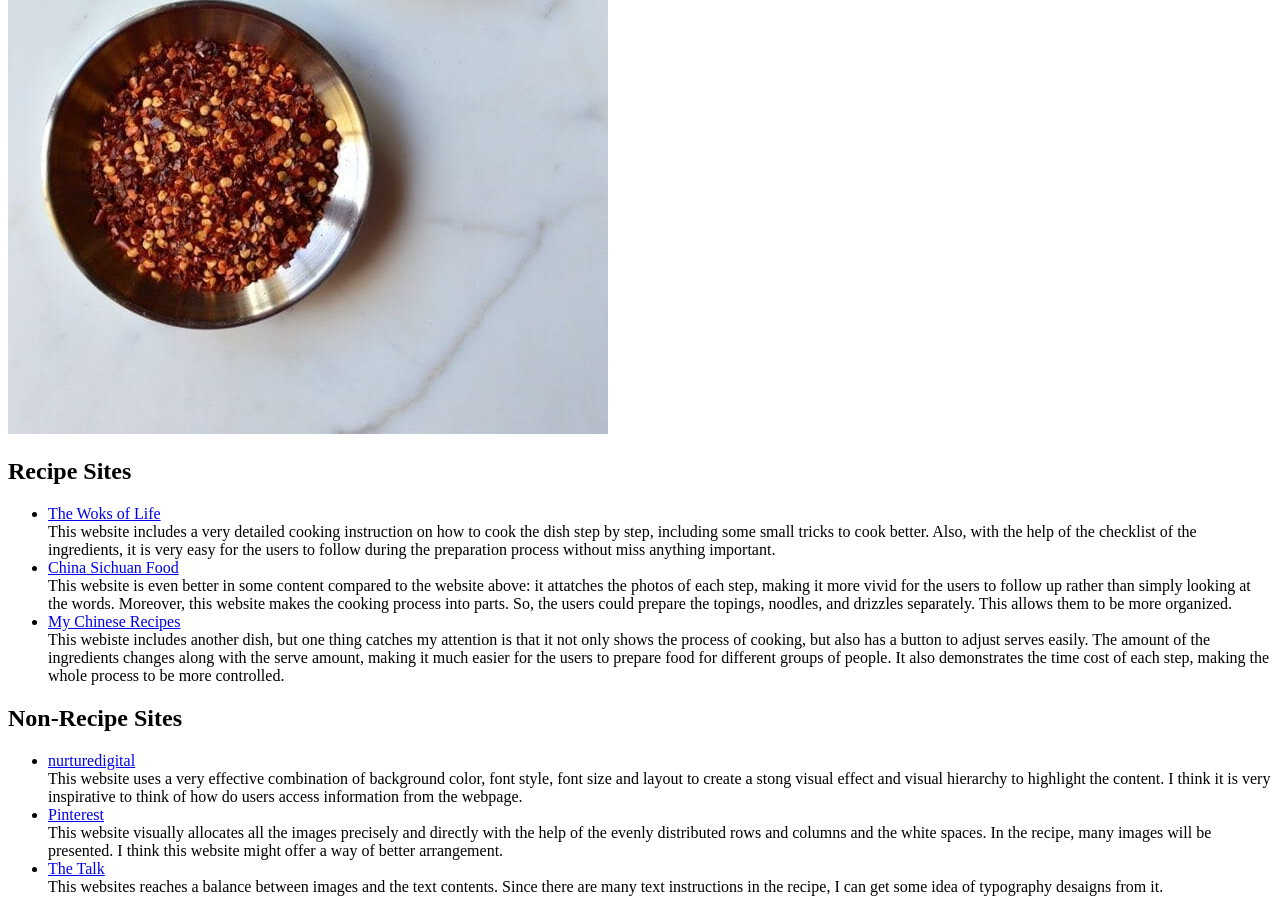
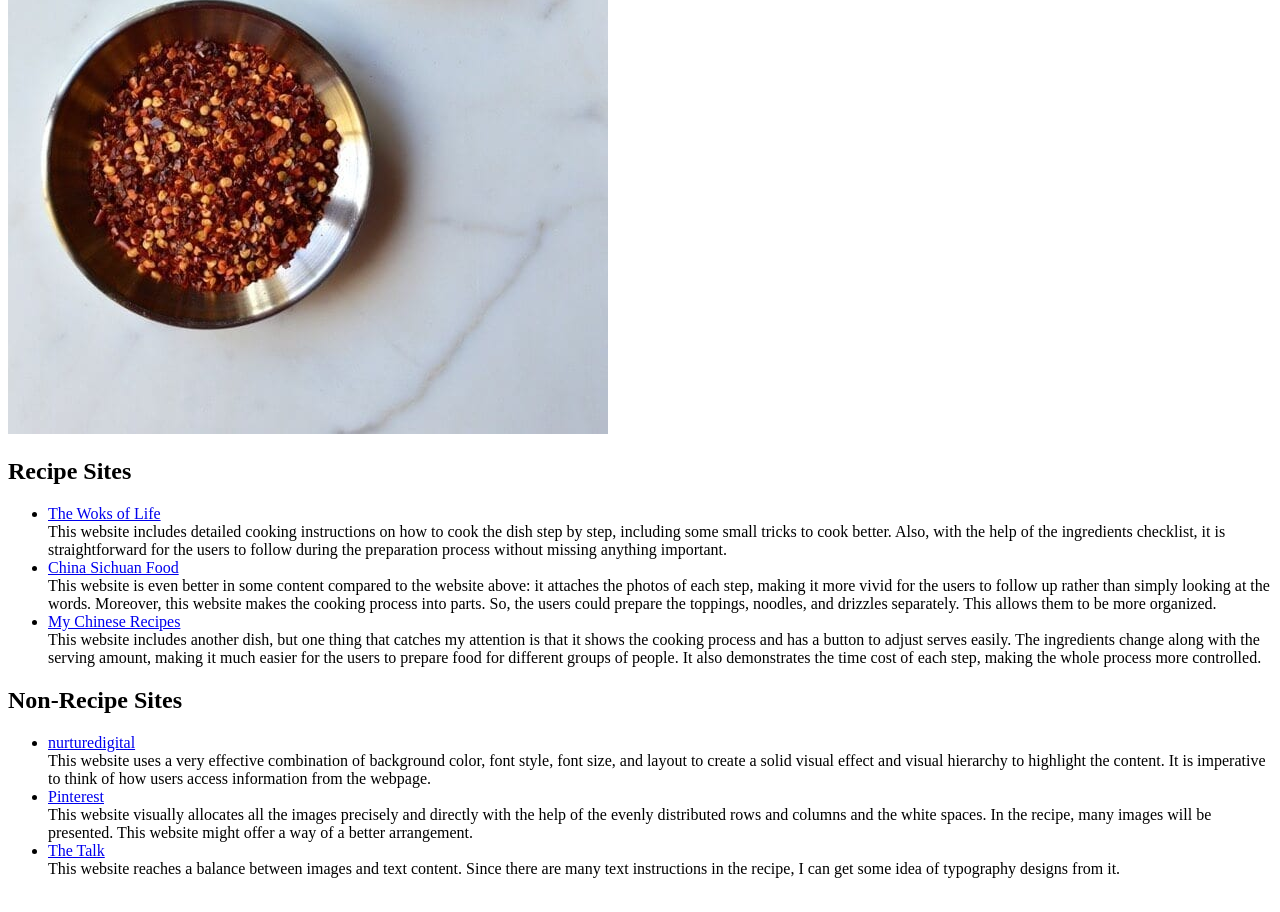
Before and after one commit to SZXSean/ifspring2023, a plain HTML site: page research/index.html in a window 1280 px wide. Shown: the part 4021-4933 px from the top of the page. Drawn offline with Linux system fonts and the light colour scheme.

Commit message:
Add files via upload

```diff
--- a/research/index.html
+++ b/research/index.html
@@ -93,31 +93,32 @@
 <ul>
     <li><a href="https://thewoksoflife.com/lanzhou-beef-noodle-soup/"> The Woks of Life</a>
         <br>
-        This website includes a very detailed cooking instruction on how to cook the dish step by step, including some small tricks to cook better. Also, with the help of the checklist of the ingredients, it is very easy for the users to follow during the preparation process without miss anything important.
+        This website includes detailed cooking instructions on how to cook the dish step by step, including some small tricks to cook better. Also, with the help of the ingredients checklist, it is straightforward for the users to follow during the preparation process without missing anything important.
     </li>
     <li><a href="https://www.chinasichuanfood.com/lanzhou-beef-noodle-soup/"> China Sichuan Food </a>
         <br>
-        This website is even better in some content compared to the website above: it attatches the photos of each step, making it more vivid for the users to follow up rather than simply looking at the words. Moreover, this website makes the cooking process into parts. So, the users could prepare the topings, noodles, and drizzles separately. This allows them to be more organized.
-        </li>
+        This website is even better in some content compared to the website above: it attaches the photos of each step, making it more vivid for the users to follow up rather than simply looking at the words. Moreover, this website makes the cooking process into parts. So, the users could prepare the toppings, noodles, and drizzles separately. This allows them to be more organized.
+    </li>
     <li><a href="https://www.mychineserecipes.com/recipe/duck-blood-soup-with-vermicelli-recipe/"> My Chinese Recipes</a>
         <br>
-        This webiste includes another dish, but one thing catches my attention is that it not only shows the process of cooking, but also has a button to adjust serves easily. The amount of the ingredients changes along with the serve amount, making it much easier for the users to prepare food for different groups of people. It also demonstrates the time cost of each step, making the whole process to be more controlled.</li>
+        This website includes another dish, but one thing that catches my attention is that it shows the cooking process and has a button to adjust serves easily. The ingredients change along with the serving amount, making it much easier for the users to prepare food for different groups of people. It also demonstrates the time cost of each step, making the whole process more controlled.
+    </li>
 </ul>
 
 <h2>Non-Recipe Sites</h2>
 <ul>
     <li><a href="https://www.nurturedigital.com/">nurturedigital</a>
         <br>
-        This website uses a very effective combination of background color, font style, font size and  layout to create a stong visual effect and visual hierarchy to highlight the content. I think it is very inspirative to think of how do users access information from the webpage.
+        This website uses a very effective combination of background color, font style, font size, and layout to create a solid visual effect and visual hierarchy to highlight the content. It is imperative to think of how users access information from the webpage.
         </li>
     <li><a href="https://www.pinterest.com/">Pinterest</a>
         <br>
-        This website visually allocates all the images precisely and directly with the help of the evenly distributed rows and columns and the white spaces. In the recipe, many images will be presented. I think this website might offer a way of better arrangement.
+        This website visually allocates all the images precisely and directly with the help of the evenly distributed rows and columns and the white spaces. In the recipe, many images will be presented. This website might offer a way of a better arrangement.
     </li>
     <li><a href="https://the-talks.com/"> The Talk</a>
         <br>
-        This websites reaches a balance between images and the text contents. Since there are many text instructions in the recipe, I can get some idea of typography desaigns from it.
-       </li>
+        This website reaches a balance between images and text content. Since there are many text instructions in the recipe, I can get some idea of typography designs from it.
+    </li>
 
 </ul>
 </html>
```
